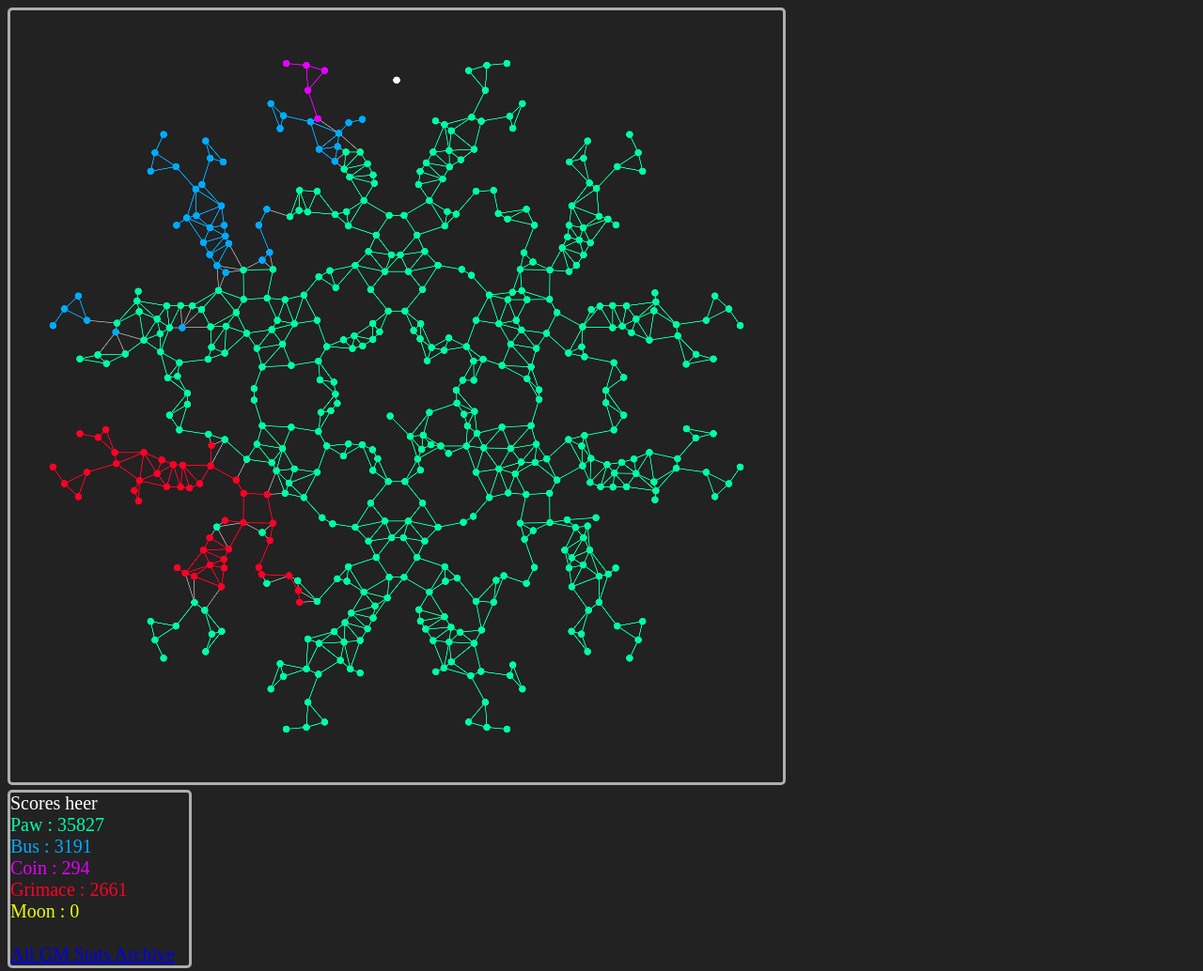
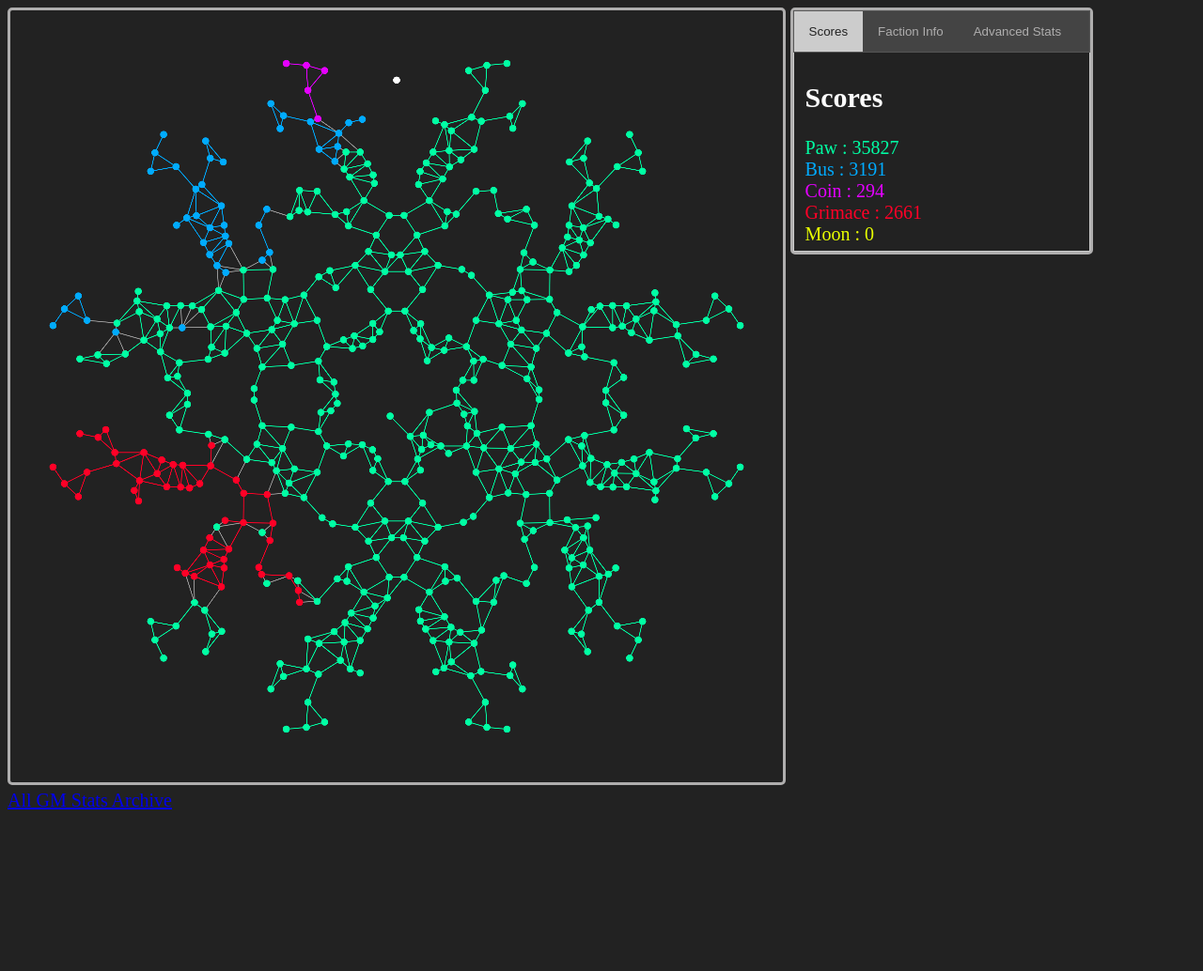
Before and after one commit to VividerAphid/GalconStats, a plain HTML site: page index.html in a window 1280 px wide. Shown: the whole page at 94% size. After the commit the page ends 872 px from the top, so only its background shows below. Drawn offline with Linux system fonts and the light colour scheme.

Commit message:
Added tabs

```diff
--- a/index.css
+++ b/index.css
@@ -12,11 +12,40 @@ body {
 	width: 65%;
 }
 #mapDiv{
-	display: inline-block;
+	display: inline;
 }
 #statBox {
 	border: 3px solid rgb(175, 174, 174);
 	border-radius: 5px;
-	width: 15%;
+	width: 25%;
+	vertical-align: top;
 	display: inline-block;
 }
+.tabBar{
+	overflow: hidden;
+  	border: 1px solid #555;
+  	background-color:#444;
+}
+.tabBar button{
+	background-color: #444;
+	color: rgb(175, 174, 174);
+  	float: left;
+  	border: none;
+  	outline: none;
+  	cursor: pointer;
+  	padding: 14px 16px;
+  	transition: 0.3s;
+}
+.tabBar button:hover{
+	background-color: #666;
+}
+.tabBar button.active{
+	background-color: #ccc;
+	color: #222;
+}
+.tabcontent{
+	display: none;
+  	padding: 6px 12px;
+  	border: 1px solid #ccc;
+  	border-top: none;
+}
--- a/index.html
+++ b/index.html
@@ -19,13 +19,22 @@
 			<canvas id="mapCan"></canvas>
 		</div>
 		<div id="statBox">
-			<div id="ScoresHolder">Scores heer</div>
-			<br>
-			<a href="./galaxyStatsArchive/">All GM Stats Archive</a>
+			<div class="tabBar">
+				<button id="scoreButton" class="tabLink" onclick="openTab(event, 'ScoresHolder')">Scores</button>
+				<button class="tabLink" onclick="openTab(event, 'FactionInfoHolder')">Faction Info</button>
+				<button class="tabLink" onclick="openTab(event, 'AdvancedStatsHolder')">Advanced Stats</button>
+				<br>
+			</div>
+			<div id="ScoresHolder" class="tabcontent"><h2>Scores</h2></div>
+			<div id="FactionInfoHolder" class="tabcontent"><h2>Faction Info</h2></div>
+			<div id="AdvancedStatsHolder" class="tabcontent"><h2>Advanced Stats</div>
 		</div>
+		<br>
+		<a href="./galaxyStatsArchive/">All GM Stats Archive</a>
 	</div>
 	<script>
 		document.title = adjectives[Math.floor(Math.random() * adjectives.length)] + " Landing Pad";
+		document.getElementById("scoreButton").click();
 		var debug = false;
 		var mapData = [];
 		var factions = [];
--- a/js/mainlib.js
+++ b/js/mainlib.js
@@ -74,7 +74,7 @@ function readFile(target, type){
                 }
                 break;
             case 3:
-                if(mapData != undefined){
+                if(factions != undefined){
                     clans = loadClans(dat);
                 }
                 break;
--- a/js/ui.js
+++ b/js/ui.js
@@ -19,3 +19,21 @@ function buildScoreboard(){
     }
     console.log("called scoreboard builder");
 }
+
+function openTab(evt, tabName) {
+    var i, tabcontent, tablinks;
+
+    tabcontent = document.getElementsByClassName("tabcontent");
+    for (i = 0; i < tabcontent.length; i++) {
+      tabcontent[i].style.display = "none";
+    }
+
+    tablinks = document.getElementsByClassName("tabLink");
+    console.log(tablinks);
+    for (i = 0; i < tablinks.length; i++) {
+      tablinks[i].className = tablinks[i].className.replace(" active", "");
+    }
+
+    document.getElementById(tabName).style.display = "block";
+    evt.currentTarget.className += " active";
+  }
```
